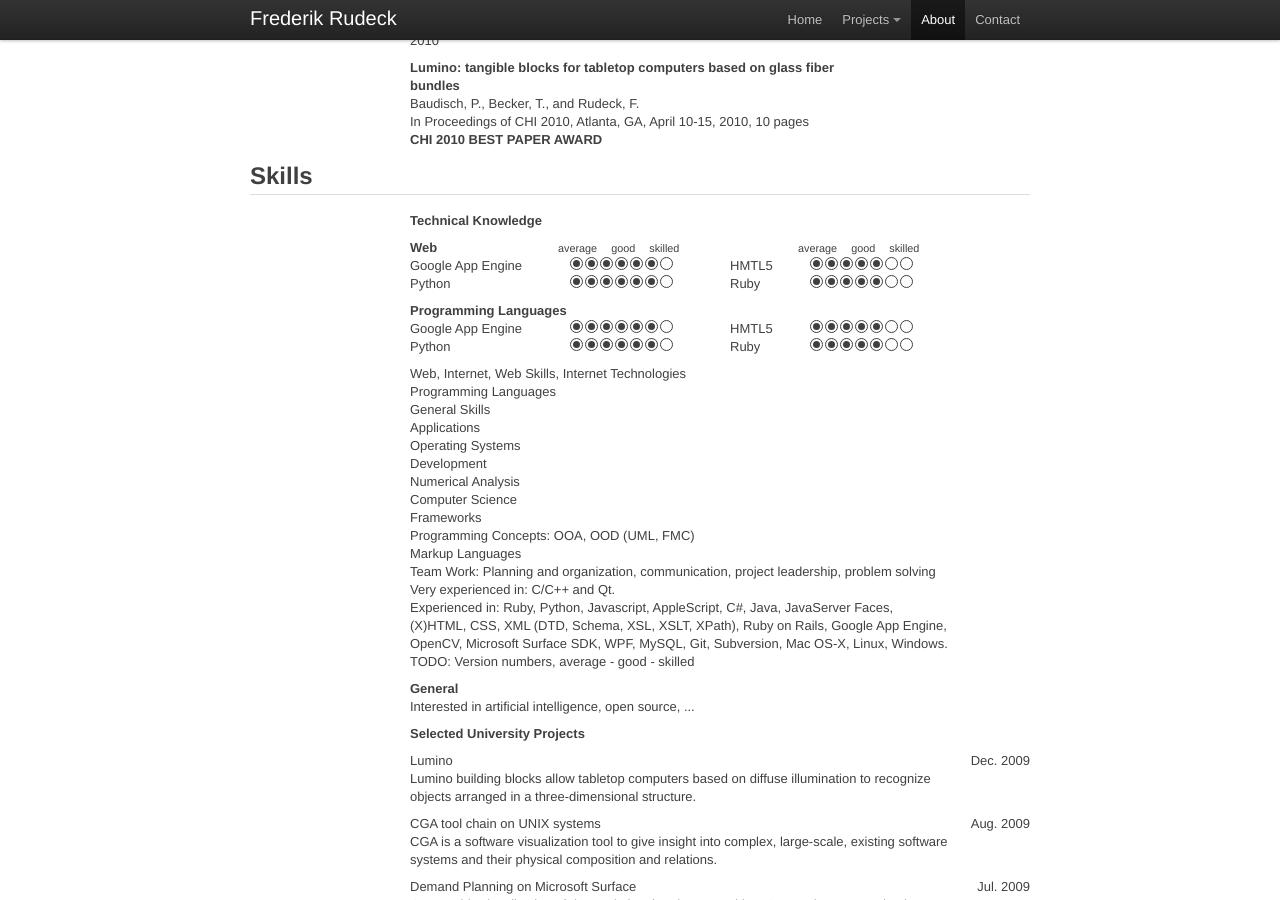
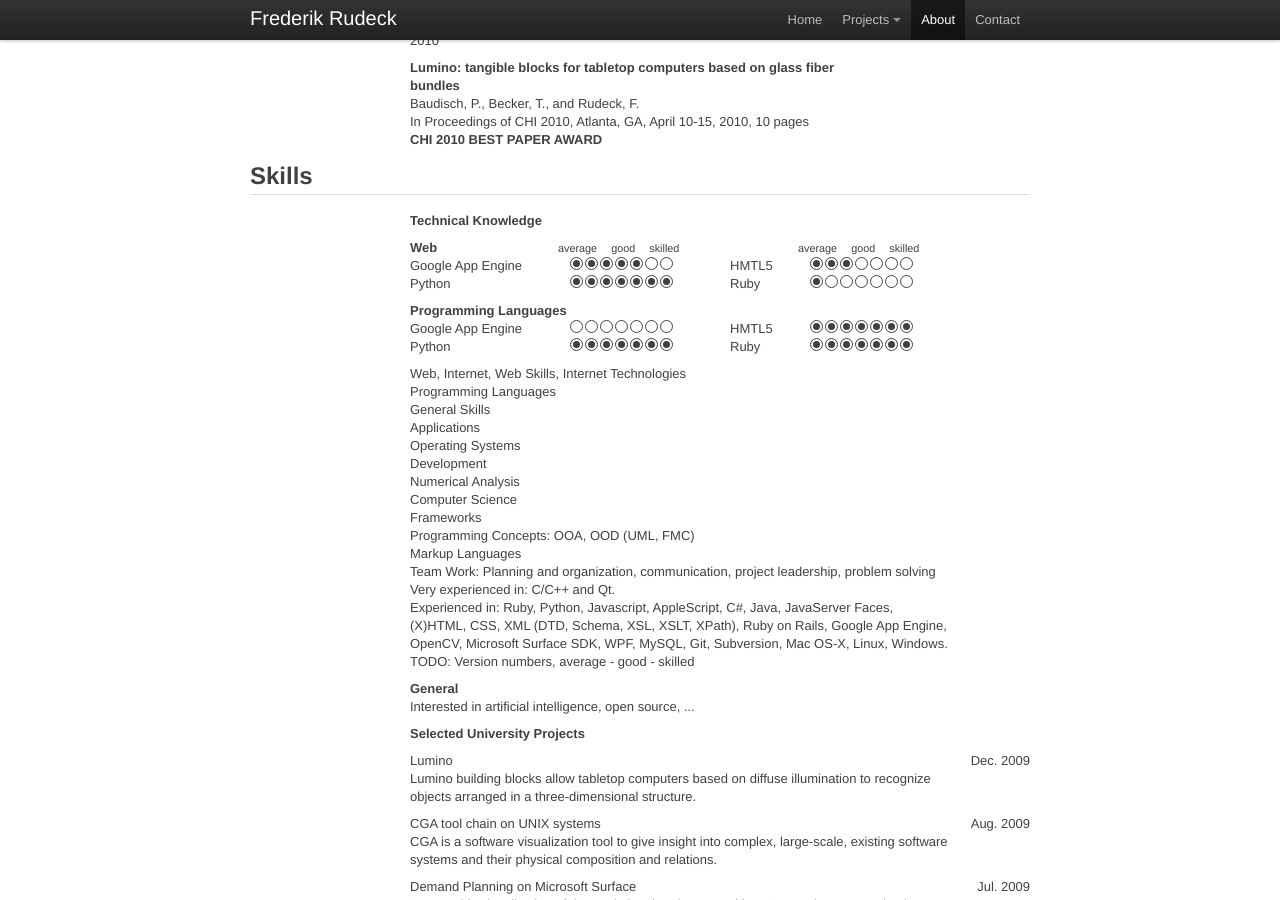
Before and after one commit to polym0rph/polym0rph.github.com, a Jekyll site: the page built from about.html, in a window 1280 px wide and 900 px high, scrolled down 1106 px. Built offline with Jekyll 4.4.1, drawn with Linux system fonts in a browser that asks for light colours; Markdown is read by kramdown in place of the engine named in the settings.

Commit message:
Moved the rating into a partial.

```diff
--- /dev/null
+++ b/_includes/rating.html
@@ -0,0 +1,7 @@
+{% for i in (1..points) %}
+  <div class="circle"><div class="inner-circle"></div></div>
+{% endfor %}
+{% capture empty_points %}{{ 7 | minus:points }}{% endcapture %}
+{% for i in (1..empty_points) %}
+  <div class="circle"></div>
+{% endfor %}
--- a/about.html
+++ b/about.html
@@ -235,25 +235,13 @@ TODO: Objective, summary
 			Google App Engine
 		</div>
 		<div class="span2">
-			<div class="circle"><div class="inner-circle"></div></div>
-			<div class="circle"><div class="inner-circle"></div></div>
-			<div class="circle"><div class="inner-circle"></div></div>
-			<div class="circle"><div class="inner-circle"></div></div>
-			<div class="circle"><div class="inner-circle"></div></div>
-			<div class="circle"><div class="inner-circle"></div></div>
-			<div class="circle"></div>
+			{% assign points=5 %}{% include rating.html %}
 		</div>
 		<div class="span1">
 			HMTL5
 		</div>
 		<div class="span2">
-			<div class="circle"><div class="inner-circle"></div></div>
-			<div class="circle"><div class="inner-circle"></div></div>
-			<div class="circle"><div class="inner-circle"></div></div>
-			<div class="circle"><div class="inner-circle"></div></div>
-			<div class="circle"><div class="inner-circle"></div></div>
-			<div class="circle"></div>
-			<div class="circle"></div>
+			{% assign points=3 %}{% include rating.html %}
 		</div>
 	</div>
 	<div class="row">
@@ -261,25 +249,13 @@ TODO: Objective, summary
 			Python
 		</div>
 		<div class="span2">
-			<div class="circle"><div class="inner-circle"></div></div>
-			<div class="circle"><div class="inner-circle"></div></div>
-			<div class="circle"><div class="inner-circle"></div></div>
-			<div class="circle"><div class="inner-circle"></div></div>
-			<div class="circle"><div class="inner-circle"></div></div>
-			<div class="circle"><div class="inner-circle"></div></div>
-			<div class="circle"></div>
+			{% assign points=7 %}{% include rating.html %}
 		</div>
 		<div class="span1">
 			Ruby
 		</div>
 		<div class="span2">
-			<div class="circle"><div class="inner-circle"></div></div>
-			<div class="circle"><div class="inner-circle"></div></div>
-			<div class="circle"><div class="inner-circle"></div></div>
-			<div class="circle"><div class="inner-circle"></div></div>
-			<div class="circle"><div class="inner-circle"></div></div>
-			<div class="circle"></div>
-			<div class="circle"></div>
+			{% assign points=1 %}{% include rating.html %}
 		</div>
 	</div>
 </p>
@@ -294,25 +270,13 @@ TODO: Objective, summary
 			Google App Engine
 		</div>
 		<div class="span2">
-			<div class="circle"><div class="inner-circle"></div></div>
-			<div class="circle"><div class="inner-circle"></div></div>
-			<div class="circle"><div class="inner-circle"></div></div>
-			<div class="circle"><div class="inner-circle"></div></div>
-			<div class="circle"><div class="inner-circle"></div></div>
-			<div class="circle"><div class="inner-circle"></div></div>
-			<div class="circle"></div>
+			{% assign points=0 %}{% include rating.html %}
 		</div>
 		<div class="span1">
 			HMTL5
 		</div>
 		<div class="span2">
-			<div class="circle"><div class="inner-circle"></div></div>
-			<div class="circle"><div class="inner-circle"></div></div>
-			<div class="circle"><div class="inner-circle"></div></div>
-			<div class="circle"><div class="inner-circle"></div></div>
-			<div class="circle"><div class="inner-circle"></div></div>
-			<div class="circle"></div>
-			<div class="circle"></div>
+			{% assign points=7 %}{% include rating.html %}
 		</div>
 	</div>
 	<div class="row">
@@ -320,25 +284,13 @@ TODO: Objective, summary
 			Python
 		</div>
 		<div class="span2">
-			<div class="circle"><div class="inner-circle"></div></div>
-			<div class="circle"><div class="inner-circle"></div></div>
-			<div class="circle"><div class="inner-circle"></div></div>
-			<div class="circle"><div class="inner-circle"></div></div>
-			<div class="circle"><div class="inner-circle"></div></div>
-			<div class="circle"><div class="inner-circle"></div></div>
-			<div class="circle"></div>
+			{% assign points=7 %}{% include rating.html %}
 		</div>
 		<div class="span1">
 			Ruby
 		</div>
 		<div class="span2">
-			<div class="circle"><div class="inner-circle"></div></div>
-			<div class="circle"><div class="inner-circle"></div></div>
-			<div class="circle"><div class="inner-circle"></div></div>
-			<div class="circle"><div class="inner-circle"></div></div>
-			<div class="circle"><div class="inner-circle"></div></div>
-			<div class="circle"></div>
-			<div class="circle"></div>
+			{% assign points=7 %}{% include rating.html %}
 		</div>
 	</div>
 </p>
```
